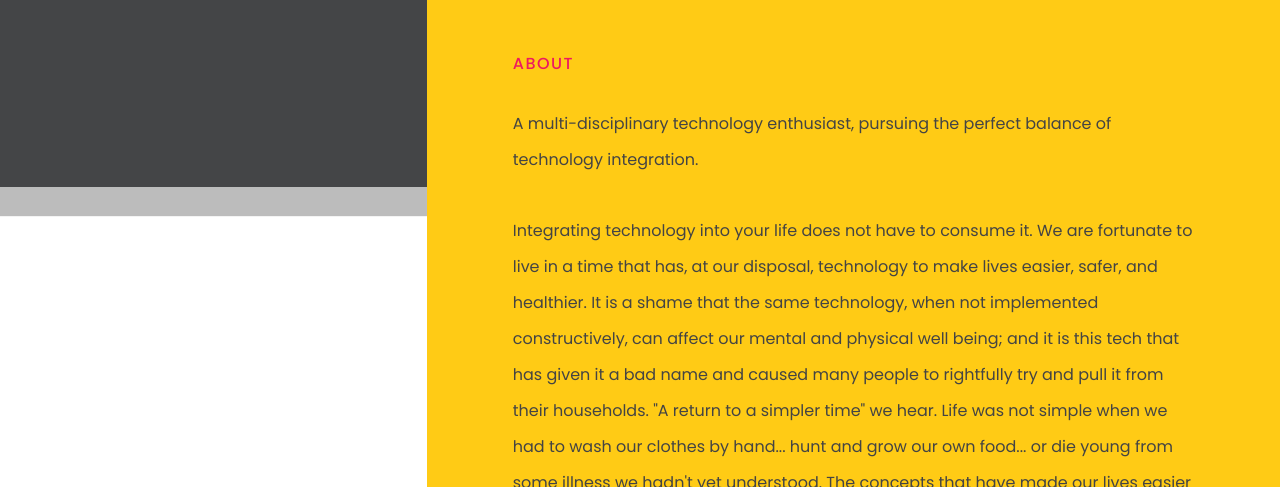
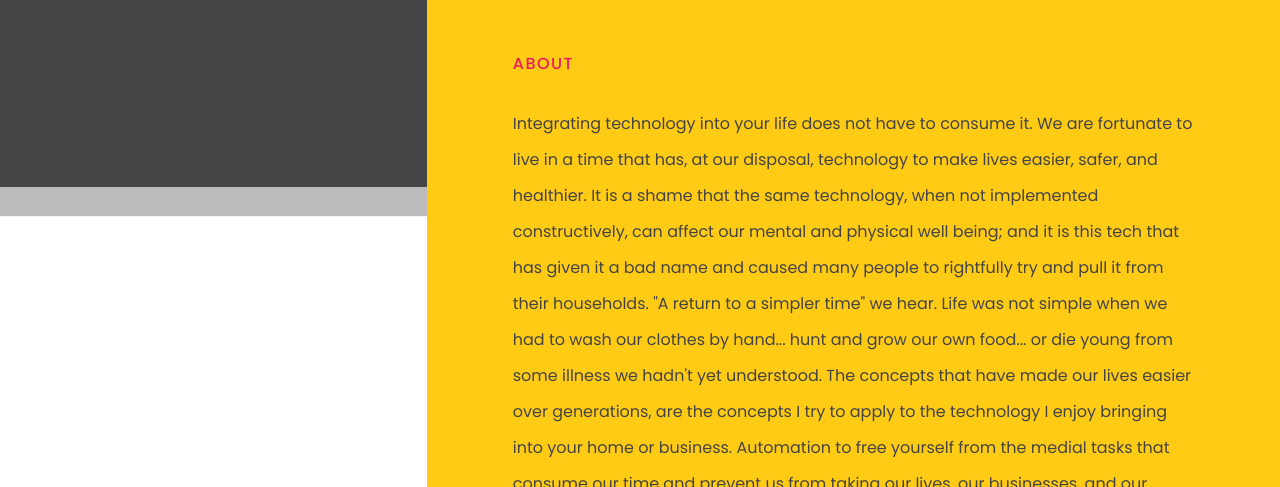
Before and after one commit to 8theAutist/8theAutist.github.io, a plain HTML site: page index.html in a window 1280 px wide. Shown: the part 613-1100 px from the top of the page. Drawn offline with Linux system fonts and the light colour scheme.

Commit message:
Update index.html
edit opening paragraph

```diff
--- a/index.html
+++ b/index.html
@@ -108,9 +108,6 @@
 								<h6>
 									about
 								</h6>
-								<p class="pad-bottom-35 wow fadeInUp" data-wow-duration=".6s">
-									A multi-disciplinary technology enthusiast, pursuing the perfect balance of technology integration.
-								</p>
 								<p class="pad-bottom-35 wow fadeInUp" data-wow-duration=".6s">
 									Integrating technology into your life does not have to consume it. We are fortunate to live in a time that has, at our disposal, technology to make lives easier, safer, and healthier. It is a shame that the same technology, when not implemented constructively, can affect our mental and physical well being; and it is this tech that has given it a bad name and caused many people to rightfully try and pull it from their households. "A return to a simpler time" we hear. Life was not simple when we had to wash our clothes by hand... hunt and grow our own food... or die young from some illness we hadn't yet understood. The concepts that have made our lives easier over generations, are the concepts I try to apply to the technology I enjoy bringing into your home or business. Automation to free yourself from the medial tasks that consume our time and prevent us from taking our lives, our businesses, and our minds to the next level. I want to help solve your problems with a people first approach.
 								</p>
```
